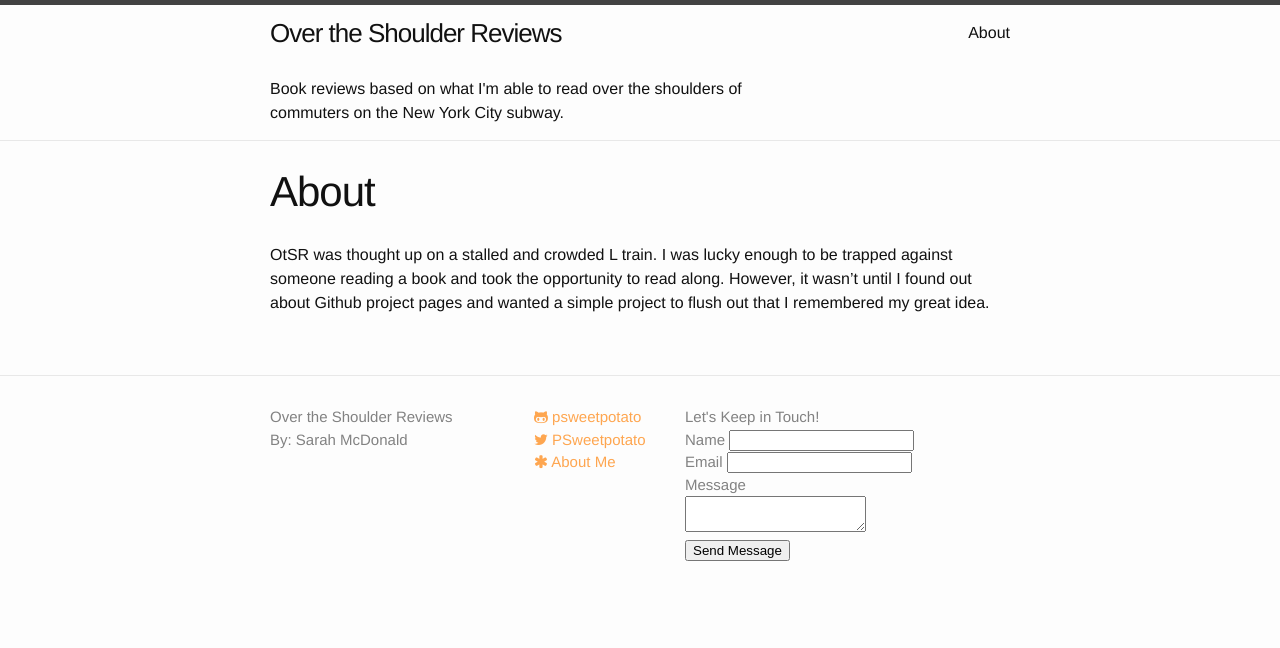
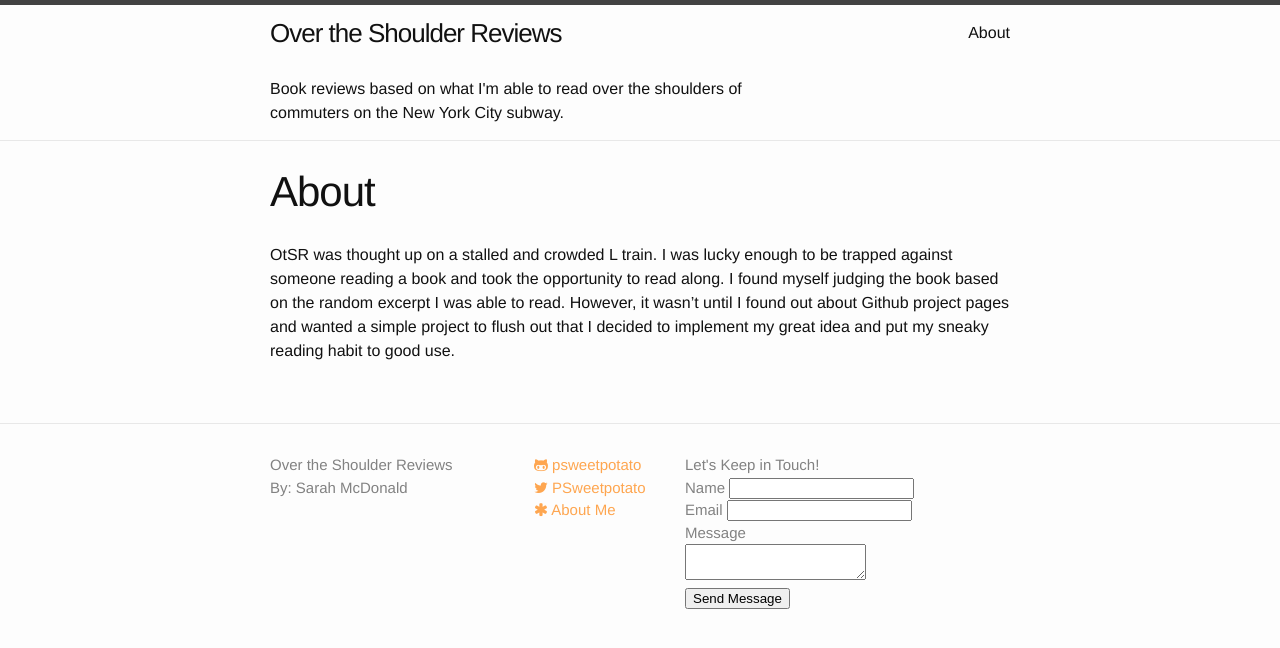
Before and after one commit to psweetpotato/OtSRblog, a Jekyll site: the page built from about.md, in a window 1280 px wide. Shown: the top 648 px of the page. Built offline with Jekyll 4.4.1, drawn with Linux system fonts in a browser that asks for light colours; nearby versions of some CDN libraries.

Commit message:
updates about me

```diff
--- a/about.md
+++ b/about.md
@@ -4,4 +4,4 @@ title: About
 permalink: /about/
 ---
 
-OtSR was thought up on a stalled and crowded L train. I was lucky enough to be trapped against someone reading a book and took the opportunity to read along. However, it wasn't until I found out about Github project pages and wanted a simple project to flush out that I remembered my great idea.
+OtSR was thought up on a stalled and crowded L train. I was lucky enough to be trapped against someone reading a book and took the opportunity to read along. I found myself judging the book based on the random excerpt I was able to read. However, it wasn't until I found out about Github project pages and wanted a simple project to flush out that I decided to implement my great idea and put my sneaky reading habit to good use.
```
